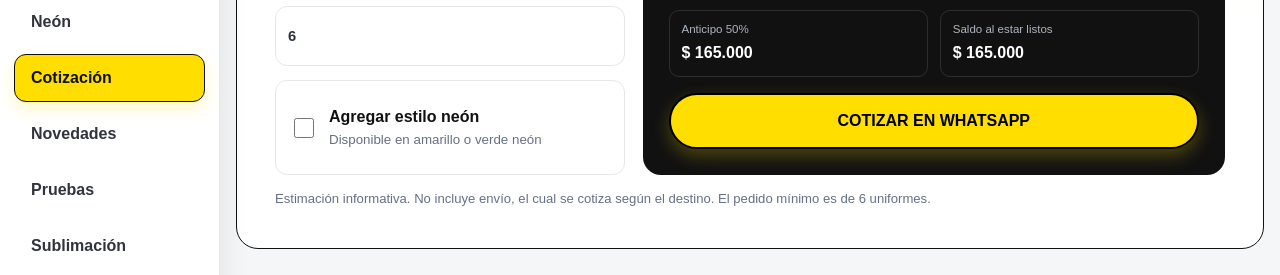
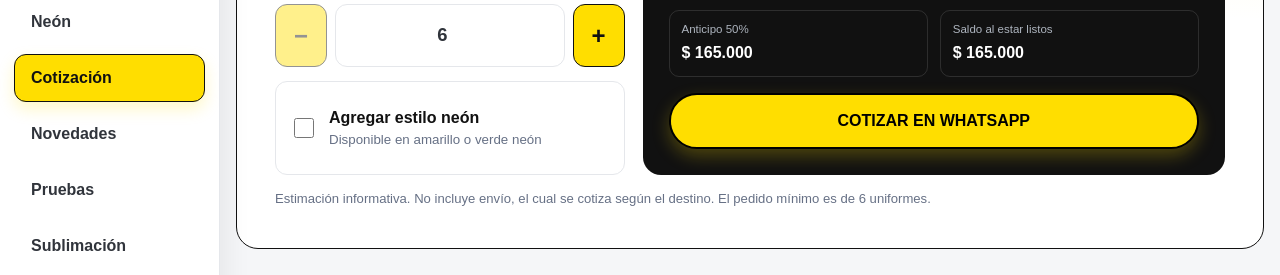
Before and after one commit to YASA-SPORTS/YASA-SPORTS, a plain HTML site: page cotizacion.html in a window 1280 px wide. Shown: the part 384-659 px from the top of the page. Drawn offline with Linux system fonts and the light colour scheme.

Commit message:
boton calculadora

```diff
--- a/cotizacion.html
+++ b/cotizacion.html
@@ -61,10 +61,14 @@
                     </select>
                 </label>
 
-                <label for="quote-quantity">
-                    Cantidad de uniformes
-                    <input id="quote-quantity" type="number" min="6" max="500" step="1" value="6" inputmode="numeric">
-                </label>
+                <div class="quote-quantity-field">
+                    <label for="quote-quantity">Cantidad de uniformes</label>
+                    <div class="quote-quantity-stepper">
+                        <button class="quote-quantity-button" id="quote-quantity-decrease" type="button" aria-label="Restar un uniforme">−</button>
+                        <input id="quote-quantity" type="number" min="6" max="500" step="1" value="6" inputmode="numeric">
+                        <button class="quote-quantity-button" id="quote-quantity-increase" type="button" aria-label="Agregar un uniforme">+</button>
+                    </div>
+                </div>
 
                 <label class="quick-quote-neon" for="quote-neon">
                     <input id="quote-neon" type="checkbox">
@@ -163,6 +167,8 @@ const quoteLines = {
 const quoteLine = document.getElementById("quote-line");
 const quoteQuantity = document.getElementById("quote-quantity");
 const quoteNeon = document.getElementById("quote-neon");
+const decreaseQuantity = document.getElementById("quote-quantity-decrease");
+const increaseQuantity = document.getElementById("quote-quantity-increase");
 
 function formatCop(value) {
     return new Intl.NumberFormat("es-CO", {
@@ -184,6 +190,9 @@ function actualizarCotizacionRapida() {
         quoteQuantity.value = "500";
     }
 
+    decreaseQuantity.disabled = quantity <= 6;
+    increaseQuantity.disabled = quantity >= 500;
+
     const neonCost = quoteNeon.checked ? line.neon : 0;
     const unitPrice = line.price + neonCost;
     const total = unitPrice * quantity;
@@ -204,6 +213,14 @@ function actualizarCotizacionRapida() {
 quoteLine.addEventListener("change", actualizarCotizacionRapida);
 quoteQuantity.addEventListener("input", actualizarCotizacionRapida);
 quoteNeon.addEventListener("change", actualizarCotizacionRapida);
+decreaseQuantity.addEventListener("click", function () {
+    quoteQuantity.value = String(Number(quoteQuantity.value) - 1);
+    actualizarCotizacionRapida();
+});
+increaseQuantity.addEventListener("click", function () {
+    quoteQuantity.value = String(Number(quoteQuantity.value) + 1);
+    actualizarCotizacionRapida();
+});
 actualizarCotizacionRapida();
 
 function actualizarHoraLocal() {
--- a/estilos.css
+++ b/estilos.css
@@ -1394,7 +1394,8 @@ img,video{display:block;max-width:100%}
     gap:14px;
 }
 
-.quick-quote-controls>label:not(.quick-quote-neon){
+.quick-quote-controls>label:not(.quick-quote-neon),
+.quote-quantity-field>label{
     display:grid;
     gap:7px;
     color:var(--negro);
@@ -1413,6 +1414,55 @@ img,video{display:block;max-width:100%}
     color:var(--texto);
     font:inherit;
     font-size:.92rem;
+}
+
+.quote-quantity-field{
+    display:grid;
+    gap:7px;
+}
+
+.quote-quantity-stepper{
+    display:grid;
+    grid-template-columns:52px minmax(0,1fr) 52px;
+    gap:8px;
+}
+
+.quick-quote-controls .quote-quantity-stepper input[type="number"]{
+    min-width:0;
+    text-align:center;
+    font-size:1.15rem;
+    font-weight:800;
+}
+
+.quote-quantity-button{
+    display:flex;
+    min-width:52px;
+    min-height:52px;
+    align-items:center;
+    justify-content:center;
+    border:1px solid #111;
+    border-radius:12px;
+    background:var(--amarillo);
+    color:#111;
+    font:inherit;
+    font-size:1.5rem;
+    font-weight:900;
+    cursor:pointer;
+    touch-action:manipulation;
+}
+
+.quote-quantity-button:hover:not(:disabled){
+    background:#f2d200;
+}
+
+.quote-quantity-button:focus-visible{
+    outline:3px solid var(--negro);
+    outline-offset:2px;
+}
+
+.quote-quantity-button:disabled{
+    opacity:.45;
+    cursor:not-allowed;
 }
 
 .quick-quote-controls select:focus,
```
